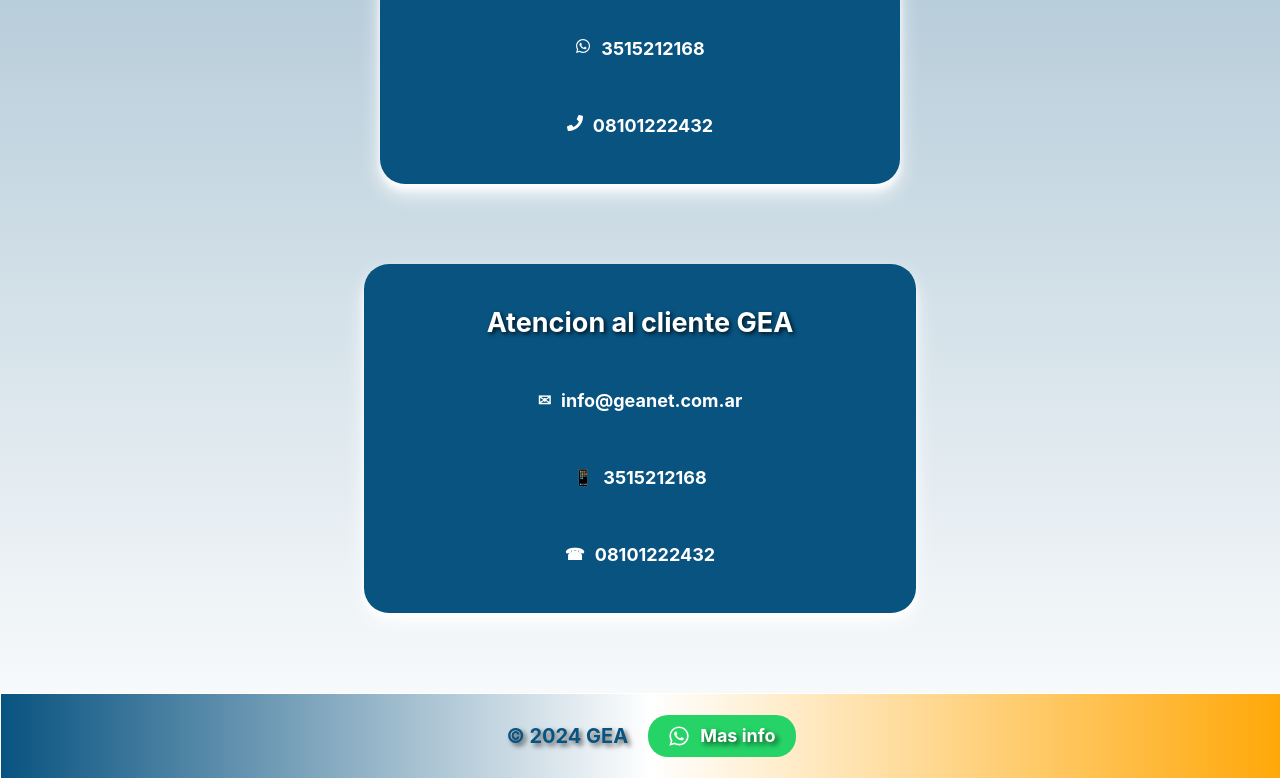
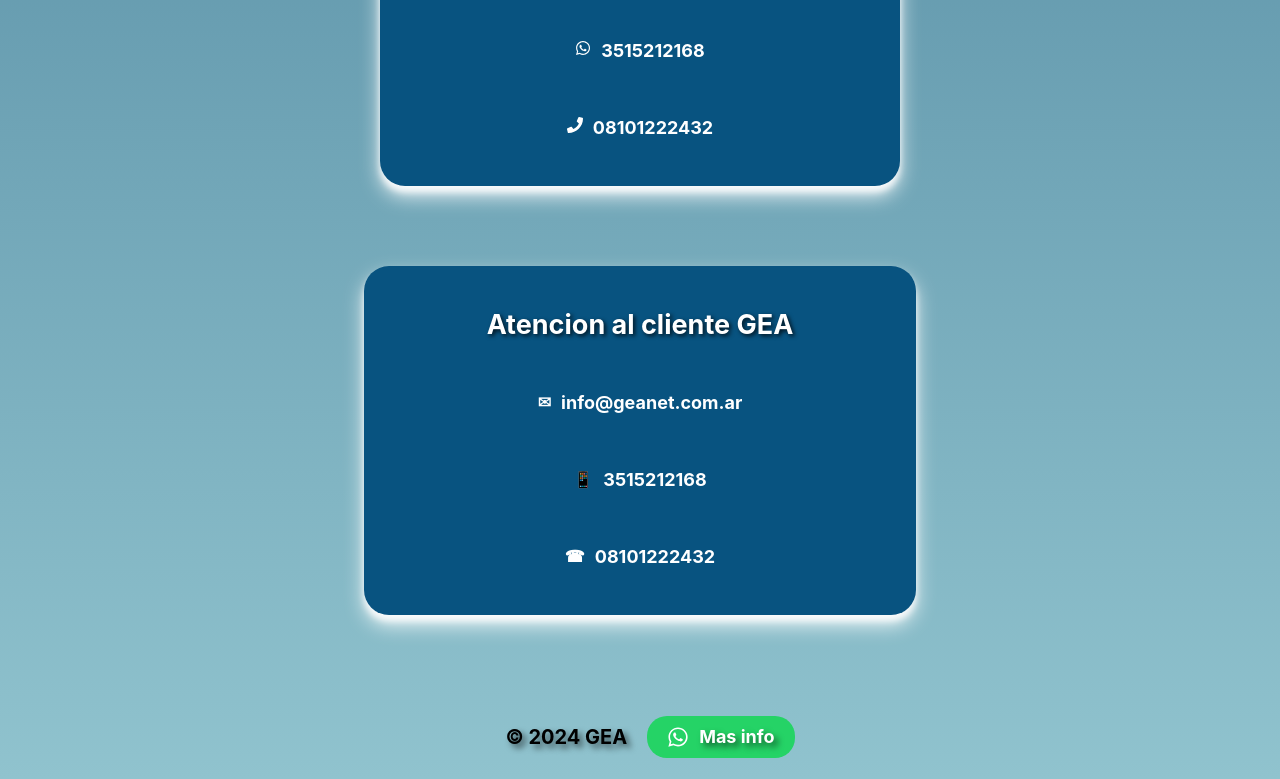
Before and after one commit to LDZamblera/geamovil, a React (Create React App) app: page /atencion-al-cliente in a window 1280 px wide. Shown: the part 1929-2708 px from the top of the page. Built offline with nearby package versions, Linux system fonts and the light colour scheme.

Commit message:
actualizacion

```diff
--- a/src/components/TypingText.js
+++ b/src/components/TypingText.js
@@ -34,7 +34,7 @@
   color: 'white',
   fontWeight: 'bold',
   textAlign: 'center',
-  padding: '14px',
+  padding: '15px',
   textShadow: '6px 6px 8px rgba(0, 0, 0, 0.8)',
 };
 
--- a/src/components/footer.js
+++ b/src/components/footer.js
@@ -21,18 +21,17 @@
   display: 'flex',
   justifyContent: 'center',
   alignItems: 'center',
-  background: 'linear-gradient(to right, #085380, #FFFFFF, #FFA500)',
-  color: '#085380',
+  background: 'whitewhitesmoke',
+  color: 'black',
   textAlign: 'center',
   padding: '10px',
   position: 'relative',
   bottom: 0,
-  border: '1px solid white',
   width: '100%',
   marginTop: '5rem',
   fontSize: '20px',
   fontWeight: 'bold',
-  textShadow: '3px 3px 5px rgba(0, 0, 0, 0.6)',
+  textShadow: '4px 4px 6px rgba(0, 0, 0, 0.6)',
 };
 
 const textStyle = {
--- a/src/components/styles.css
+++ b/src/components/styles.css
@@ -1,6 +1,6 @@
 body {
     margin: 0;
-    background: linear-gradient(to bottom, #085380, #FFFFFF);
+    background: linear-gradient(to bottom, #054169, #90c3ce);
     justify-content: center;
 }
 
@@ -52,6 +52,7 @@
 .link-title {
     font-size: 1.5rem;
     margin-bottom: 10px;
+
 }
 
 .link-description {
```
